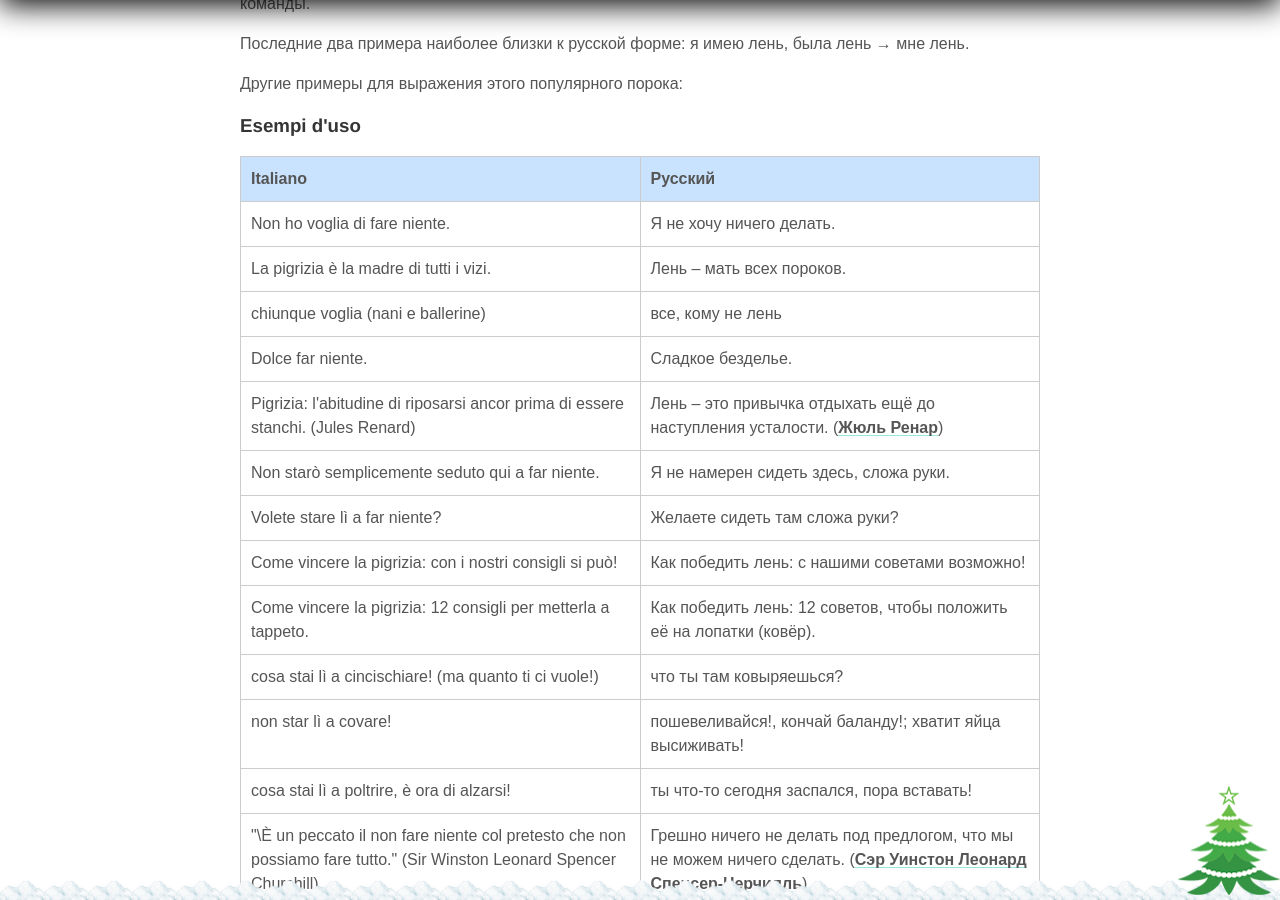
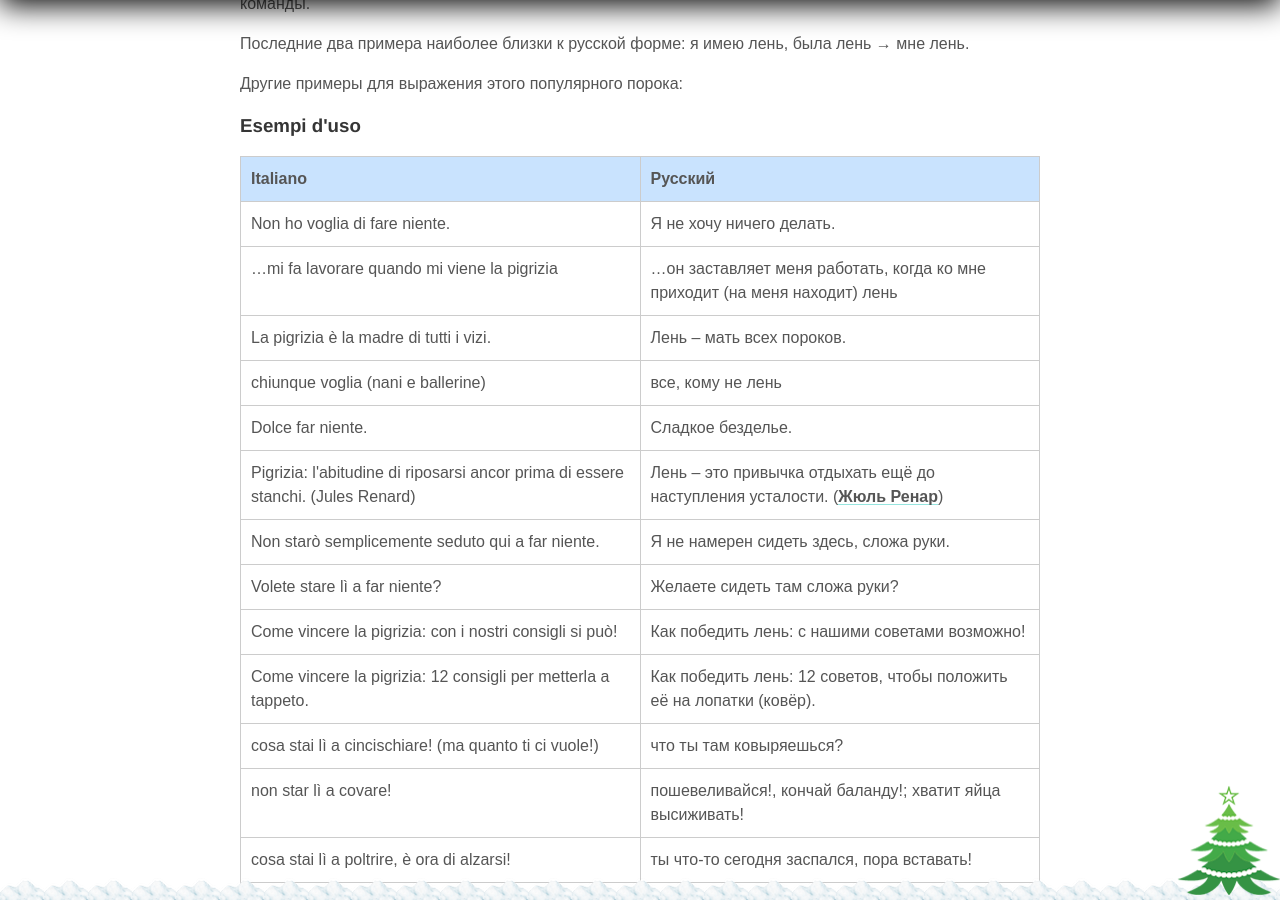
Before and after one commit to postolny/postolny.github.io, a Jekyll site: the page built from _posts/2021-01-16-sulla-pigrizia.md, in a window 1280 px wide and 900 px high, scrolled down 1890 px. Built offline with Jekyll 4.4.1, drawn with Linux system fonts in a browser that asks for light colours; nearby versions of some CDN libraries.

Commit message:
Update 2021-01-16-sulla-pigrizia.md

```diff
--- a/_posts/2021-01-16-sulla-pigrizia.md
+++ b/_posts/2021-01-16-sulla-pigrizia.md
@@ -41,6 +41,7 @@ Ecco, c'era la pigrizia di fare 50 metri per andare negli spogliatoi, tanto per[
 | Italiano | Русский |
 |----------|---------|
 |Non ho voglia di fare niente.|Я не хочу ничего делать.|
+|...mi fa lavorare quando mi viene la pigrizia|...он заставляет меня работать, когда ко мне приходит (на меня находит) лень|
 |La pigrizia è la madre di tutti i vizi.|Лень – мать всех пороков.|
 |chiunque voglia (nani e ballerine)|все, кому не лень|
 |Dolce far niente.|Сладкое безделье.|
```
